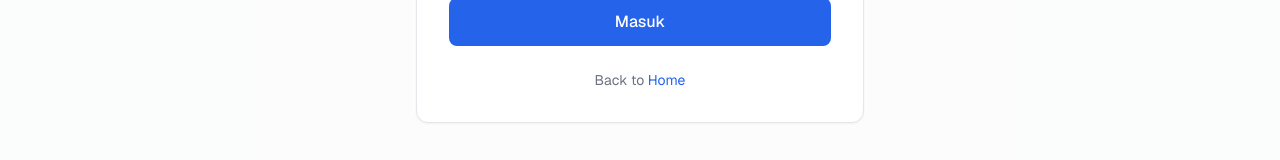
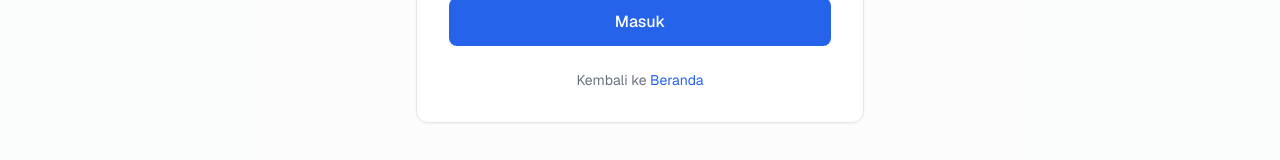
Before and after one commit to Zuyaze/yukiichii, a Next.js app: page /login in a window 1280 px wide. Shown: the part 600-760 px from the top of the page. Built offline with nearby package versions, Linux system fonts and the light colour scheme.

Commit message:
Indonesian back buttons with clear destinations + back link on category view

```diff
--- a/src/app/(admin)/dashboard/apps/[id]/page.tsx
+++ b/src/app/(admin)/dashboard/apps/[id]/page.tsx
@@ -69,7 +69,7 @@ export default function EditAppPage() {
       <div className="max-w-4xl mx-auto text-center py-16">
         <h1 className="text-2xl font-bold text-foreground">Aplikasi tidak ditemukan</h1>
         <Link href="/dashboard/apps" className="text-primary hover:underline mt-3 inline-block">
-          ← Back to Apps
+          ← Kembali ke Aplikasi
         </Link>
       </div>
     )
--- a/src/app/(public)/apps/[slug]/page.tsx
+++ b/src/app/(public)/apps/[slug]/page.tsx
@@ -43,7 +43,7 @@ export default async function AppDetailPage({ params }: AppDetailPageProps) {
             className="inline-flex items-center gap-1.5 px-3 py-2 -ml-3 text-sm font-medium text-muted-foreground hover:text-primary rounded-lg hover:bg-muted transition-colors"
           >
             <ArrowLeft className="w-4 h-4" />
-            Back to Apps
+            Kembali ke Aplikasi
           </Link>
       </div>
 
--- a/src/app/(public)/apps/page.tsx
+++ b/src/app/(public)/apps/page.tsx
@@ -65,6 +65,14 @@ export default async function AppsPage({ searchParams }: AppsPageProps) {
       {/* Header */}
       <div className="border-b border-border bg-muted/30 py-8 sm:py-12">
         <div className="mx-auto max-w-7xl px-4 sm:px-6 lg:px-8">
+          {activeCategory && (
+            <Link
+              href="/apps"
+              className="inline-flex items-center gap-1.5 text-sm text-muted-foreground hover:text-primary mb-3 transition-colors"
+            >
+              ← Kembali ke Semua Aplikasi
+            </Link>
+          )}
           <h1 className="text-3xl font-bold text-foreground sm:text-4xl">
             {activeCatName || 'Semua Aplikasi'}
           </h1>
--- a/src/app/(public)/login/page.tsx
+++ b/src/app/(public)/login/page.tsx
@@ -107,8 +107,8 @@ export default function LoginPage() {
           </form>
 
           <p className="text-center text-sm text-muted-foreground mt-6">
-            Back to{' '}
-            <Link href="/" className="text-primary hover:underline">Home</Link>
+            Kembali ke{' '}
+            <Link href="/" className="text-primary hover:underline">Beranda</Link>
           </p>
         </div>
       </div>
--- a/src/components/admin-shell.tsx
+++ b/src/components/admin-shell.tsx
@@ -140,7 +140,7 @@ export function AdminShell({ email, children }: AdminShellProps) {
                 className="flex items-center gap-1.5 text-sm text-muted-foreground hover:text-foreground"
               >
                 <ArrowLeft className="w-4 h-4" />
-                Situs
+                Kembali ke Situs
               </Link>
               <AdminThemeToggle />
             </div>
```
